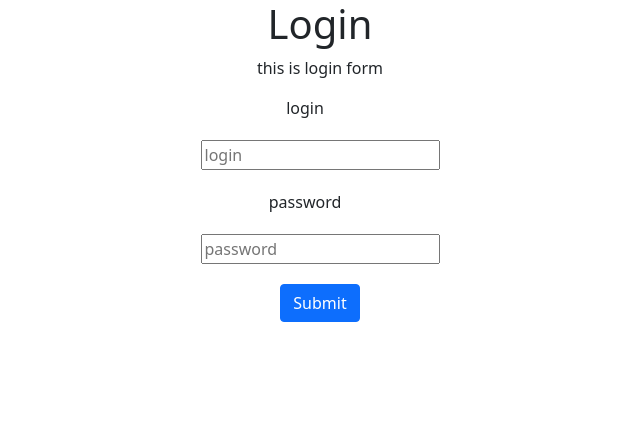
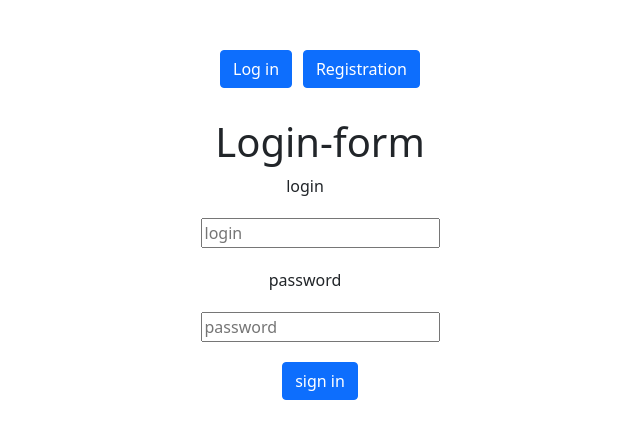
Before and after one commit to kaisyQ/react-storeProject, a React (Create React App) app: page / in a window 1280 px wide. Shown: the top 438 px of the page, without its empty margins (320-960 px from the left). Built offline with nearby package versions, Linux system fonts and the light colour scheme.

Commit message:
login-page__view

```diff
--- a/src/App.tsx
+++ b/src/App.tsx
@@ -1,19 +1,12 @@
 import React from 'react';
 import './App.css';
 import 'bootstrap/dist/css/bootstrap.min.css';
-import createModal from './components/ModalTemplate/ModalTemplate';
 
-const LoginModal = createModal({
-  title: 'Login',
-  description: 'this is login form',
-  btnTitle: 'Submit',
-  inputsData: [ { title: 'login', placeholder: 'login'}, { title: 'password', placeholder: 'password'} ]
-})
-
+import LoginFormView from './views/LoginFormView/LoginFormView';
 function App() {
   return (
     <div className="App">
-      <LoginModal />
+      <LoginFormView />
     </div>
   );
 }
--- /dev/null
+++ b/src/components/Login.tsx
@@ -0,0 +1,11 @@
+import React from "react"
+
+import createModal from "../hoc/ModalTemplate/ModalTemplate"
+
+const Login = createModal({
+    title: 'Login-form',
+    btnTitle: 'sign in',
+    inputsData: [ { title: 'login', placeholder: 'login'}, { title: 'password', placeholder: 'password'} ]
+})
+
+export default Login
--- /dev/null
+++ b/src/components/Registration.tsx
@@ -0,0 +1,17 @@
+import React from "react"
+import createModal from "../hoc/ModalTemplate/ModalTemplate"
+
+const Registration = createModal({
+    title: 'Registration-form',
+    btnTitle: 'sign up',
+    inputsData: [
+        { title: 'email', placeholder: 'email' },
+        { title: 'login', placeholder: 'login' },
+        { title: 'name', placeholder: 'name' },
+        { title: 'lastname', placeholder: 'lastname' },
+        { title: 'password', placeholder: 'password'},
+        { title: 'repeat password', placeholder: 'repeat password'}
+    ]
+})
+
+export default Registration
--- a/src/components/ModalTemplate/Input.tsx
+++ b/src/hoc/ModalTemplate/Input.tsx
@@ -6,8 +6,8 @@ import { InputProps } from './InputProps'
 const InputElement = (props : InputProps) => {
     return <>
         <div className={styles.inputItem}>
-            <span className={styles.inputTitle}>{ props.title }</span>
-            <input className={styles.inputField} placeholder={ props.placeholder }/>
+            <span className={styles.inputTitle}>{props.title}</span>
+            <input className={styles.inputField} placeholder={props.placeholder}/>
         </div>
     </>
 }
--- a/src/components/ModalTemplate/ModalTemplate.tsx
+++ b/src/hoc/ModalTemplate/ModalTemplate.tsx
@@ -6,7 +6,7 @@ import styles from './Modal.module.css'
 
 interface ModalData {
     title : string,
-    description: string,
+    description?: string,
     btnTitle: string
     inputsData: InputProps[]
 }
--- /dev/null
+++ b/src/views/LoginFormView/LoginFormView.module.css
@@ -0,0 +1,6 @@
+.loginNav {
+    width: 200px;
+    margin: 50px auto 30px auto;
+    display: flex;
+    justify-content: space-between;
+}
--- /dev/null
+++ b/src/views/LoginFormView/LoginFormView.tsx
@@ -0,0 +1,28 @@
+import React from "react"
+import {useState} from 'react'
+import styles from './LoginFormView.module.css'
+import Login from "../../components/Login"
+import Registration from "../../components/Registration"
+
+const LoginFormView = () => {
+    const [isSignIn, setSignIn] = useState(true)
+
+    const changeToSignInValue = () => {
+        setSignIn(true)
+    }
+
+    const changeToSignUpValue = () => {
+        setSignIn(false)
+    }
+    return <>
+        <div className="login-container">
+            <div className={styles.loginNav}>
+                <button className="btn btn-primary" onClick={changeToSignInValue}>Log in</button>
+                <button className="btn btn-primary" onClick={changeToSignUpValue}>Registration</button>
+            </div>
+            {isSignIn ? <Login /> : <Registration />}
+        </div>
+    </>
+}
+
+export default LoginFormView
```
Also changed, not shown: src/hoc/ModalTemplate/InputProps.ts (renamed from src/components/ModalTemplate/InputProps.ts), src/hoc/ModalTemplate/Modal.module.css (renamed from src/components/ModalTemplate/Modal.module.css), src/logo.svg (deleted).
